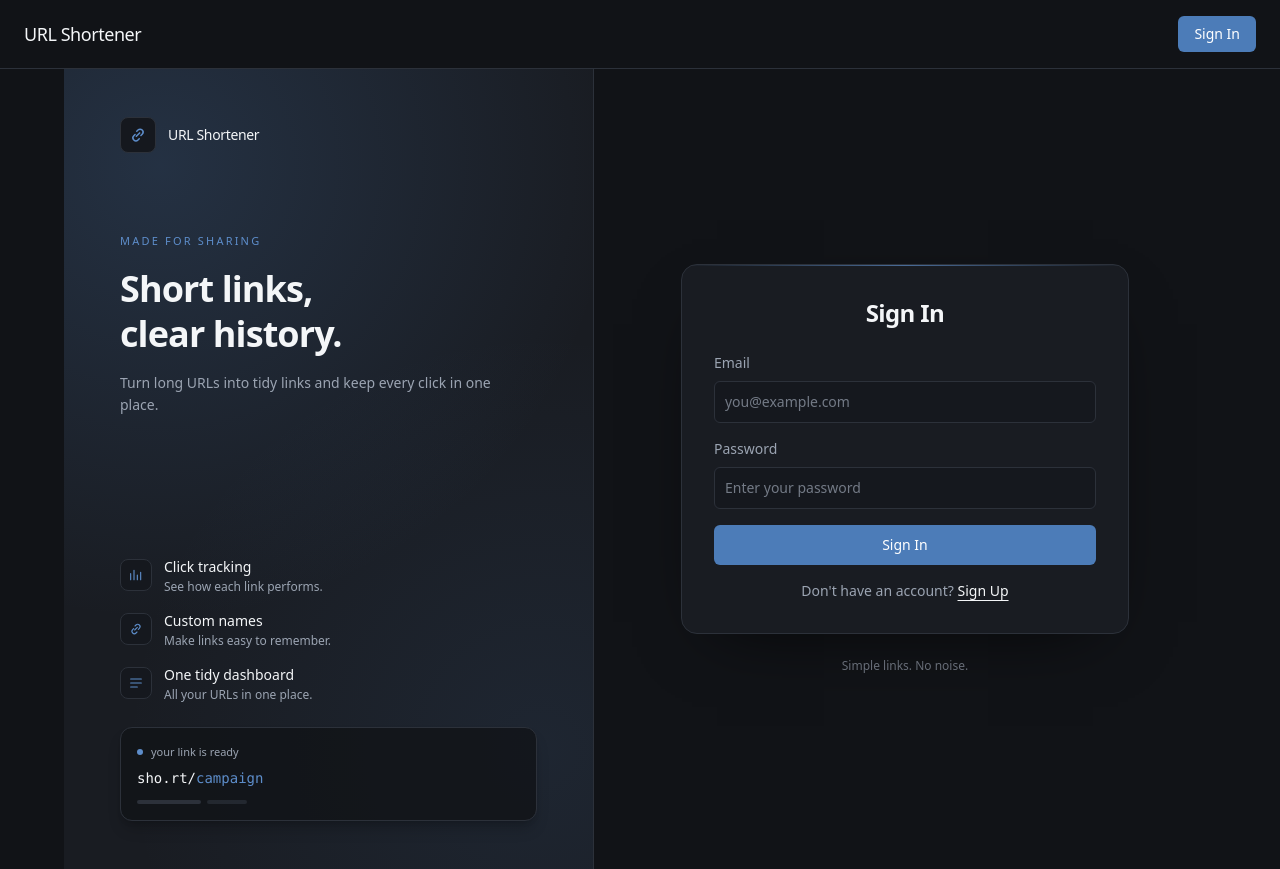
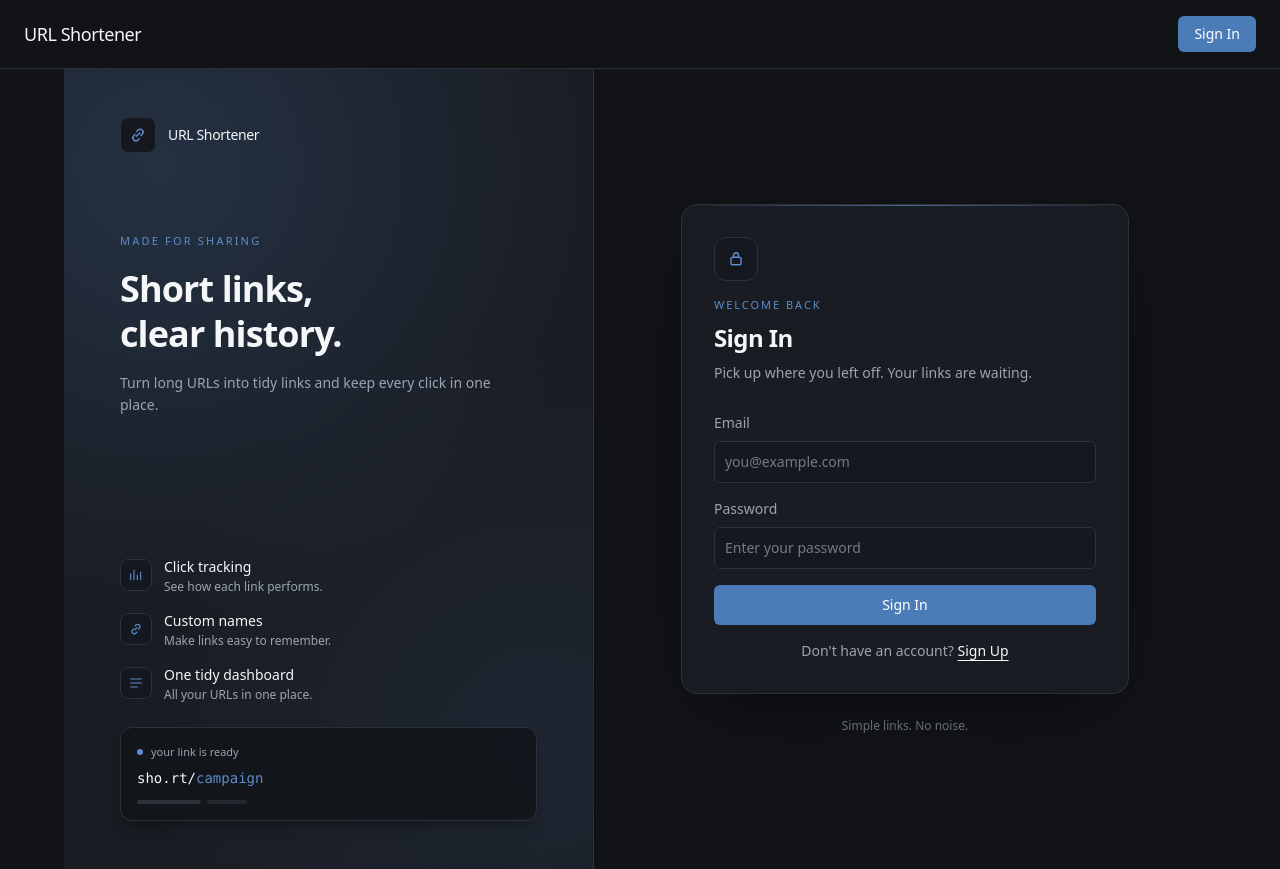
Before and after one commit to Exploring-glitch/URL-Shortener, a React (Vite) app in the folder frontend/: page /auth in a window 1280 px wide. Built offline with nearby package versions, Linux system fonts and the light colour scheme.

Commit message:
style(auth): add sign-in card header

```diff
--- a/frontend/src/components/Login.jsx
+++ b/frontend/src/components/Login.jsx
@@ -40,7 +40,26 @@ const LoginUser = ({state}) => {
 
   return (
     <div>
-      <h2 className="text-2xl font-semibold tracking-tight text-center mb-6">Sign In</h2>
+      <div className="mb-7">
+        <span className="mb-4 grid size-11 place-items-center rounded-xl border border-line bg-field text-accent-strong">
+          <svg
+            viewBox="0 0 24 24"
+            fill="none"
+            stroke="currentColor"
+            strokeWidth="1.7"
+            strokeLinecap="round"
+            strokeLinejoin="round"
+            className="size-5"
+            aria-hidden="true"
+          >
+            <rect x="6" y="10" width="12" height="9" rx="2" />
+            <path d="M9 10V7.5a3 3 0 0 1 6 0V10" />
+          </svg>
+        </span>
+        <p className="mb-2 text-[11px] font-medium uppercase tracking-[0.18em] text-accent-strong">Welcome back</p>
+        <h2 className="text-2xl font-semibold tracking-tight text-ink">Sign In</h2>
+        <p className="mt-2 text-sm leading-relaxed text-muted">Pick up where you left off. Your links are waiting.</p>
+      </div>
 
       {error && (
         <div className="mb-4 p-3 border border-line text-ink rounded-md text-sm">
```
